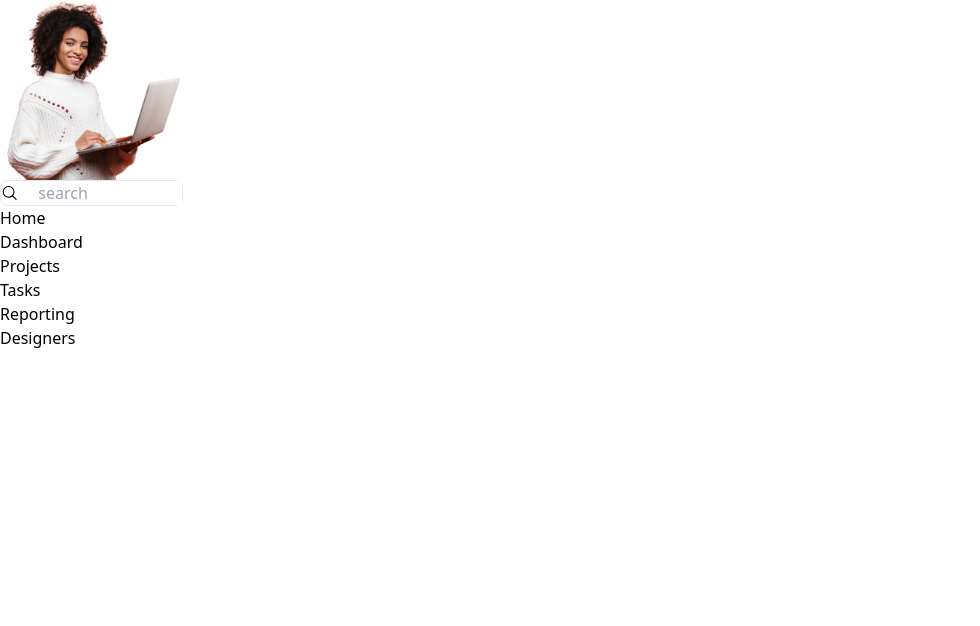
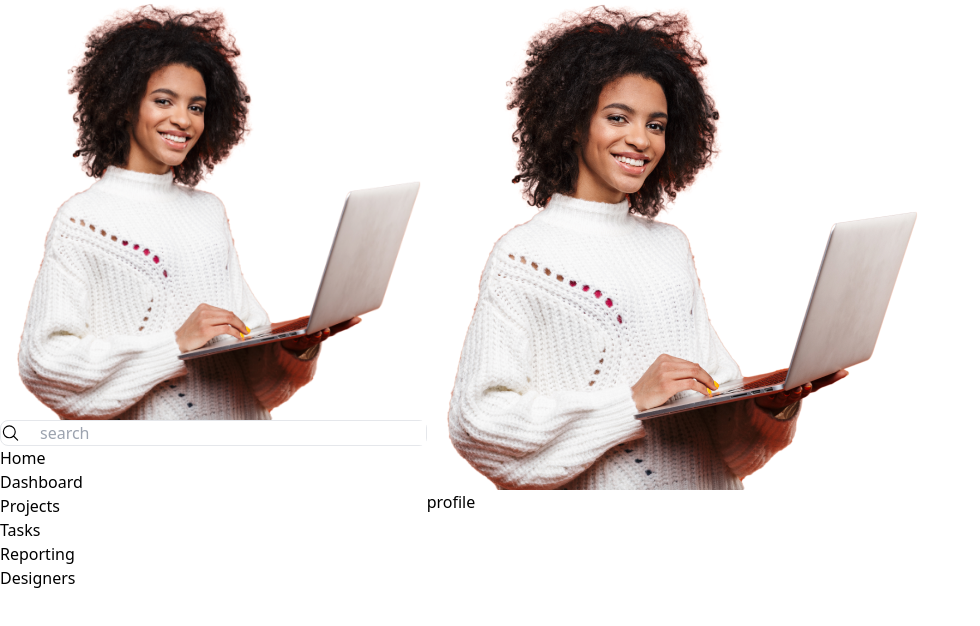
Before and after one commit to Ilesanmi-Erioluwa-Victor/user-profile-nextjs, a Next.js app: page / in a window 1280 px wide. Shown: the top 626 px of the page, without its empty margins (0-980 px from the left). Built offline with nearby package versions, Linux system fonts and the light colour scheme.

Commit message:
Working on sideMenu

```diff
--- a/src/components/Content/Header.tsx
+++ b/src/components/Content/Header.tsx
@@ -4,7 +4,7 @@ import back from "src/assets/images/africanwomansmiling.png";
 
 const Header = ():JSX.Element => {
   return (
-    <div>
+    <div className='w-8/12'>
           <figure>
                <Image src={back} alt='background' className=''/>
           </figure>
--- a/src/components/SideMenu.tsx
+++ b/src/components/SideMenu.tsx
@@ -102,7 +102,7 @@ const MenuItem: Menu[] = [
 
 const SideMenu = (): JSX.Element => {
   return (
-    <aside>
+    <aside className="w-4/12">
       <div className="relative">
         <Link href={"/"}>
           <figure>
--- a/src/pages/_document.tsx
+++ b/src/pages/_document.tsx
@@ -4,9 +4,12 @@ export default function Document() {
   return (
     <Html lang="en">
       <Head />
-      <body className='container_grid overall-layout'>
-        <Main />
+      <body className='container_grid'>
+        <section className='overall-layout'>
+          <Main />
         <NextScript />
+        </section>
+
       </body>
     </Html>
   )
--- a/src/pages/index.tsx
+++ b/src/pages/index.tsx
@@ -1,6 +1,7 @@
 import Head from 'next/head'
 import { Inter } from '@next/font/google'
 import SideMenu from '@/components/SideMenu'
+import Header from '@/components/Content/Header'
 
 
 const inter = Inter({ subsets: ['latin'] })
@@ -14,7 +15,11 @@ export default function Home() {
         <meta name="viewport" content="width=device-width, initial-scale=1" />
         <link rel="icon" href="/favicon.ico" />
       </Head>
-     <SideMenu />
+      <section className='flex'>
+        <SideMenu />
+        <Header />
+      </section>
+
     </>
   )
 }
```
